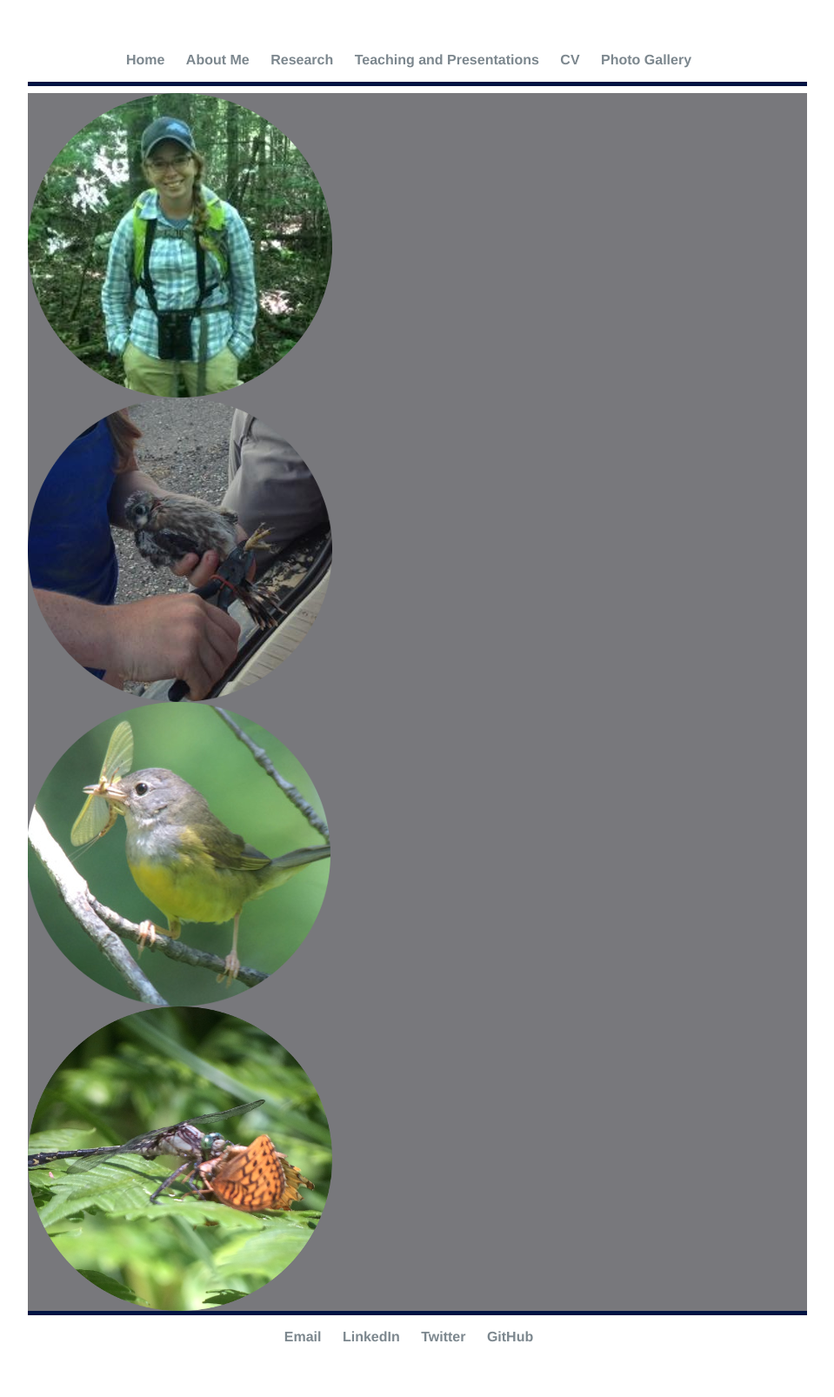
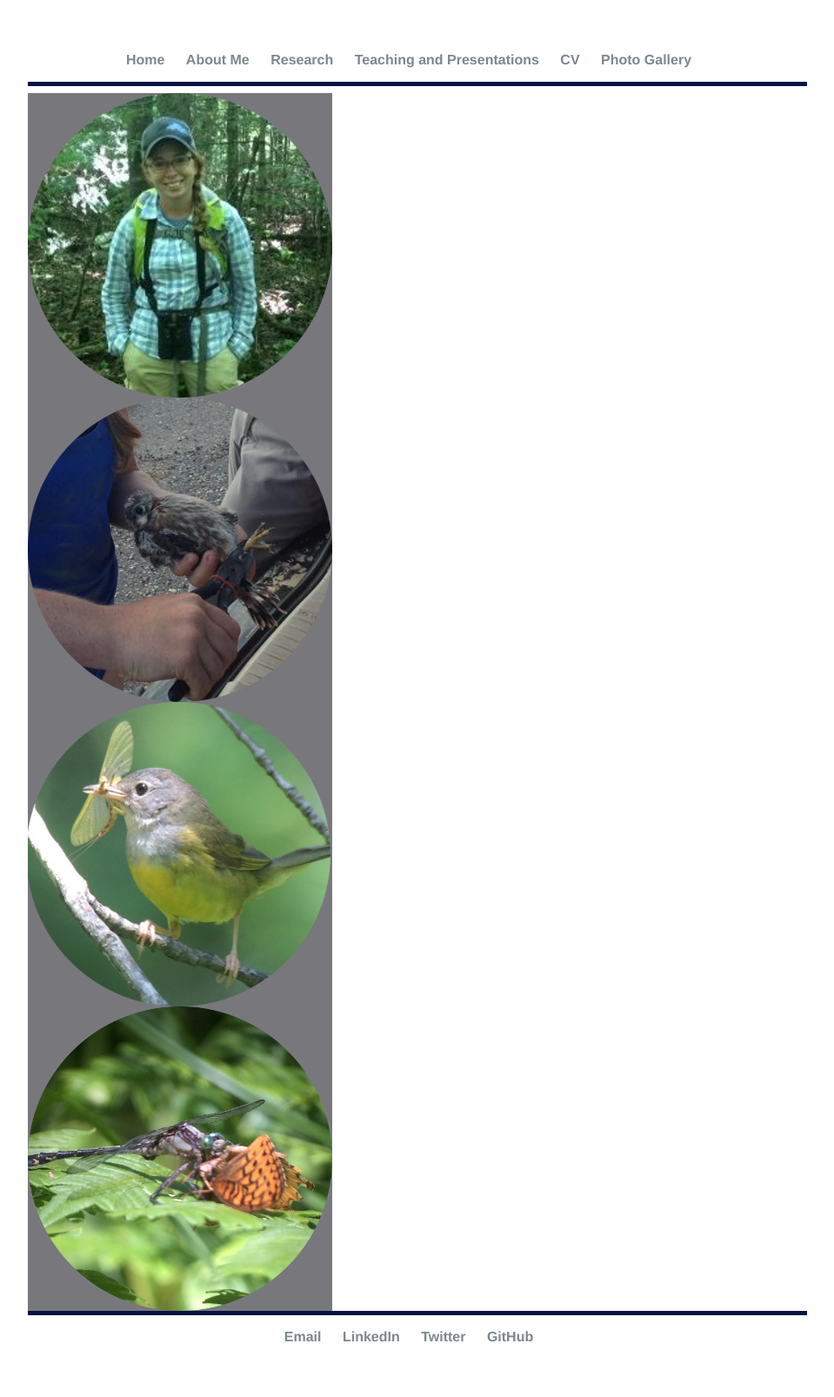
Before and after one commit to elizagrames/elizagrames.github.io, a Jekyll site: the page built from index.html, in a window 1280 px wide. Shown: the whole page at 87% size, without its empty margins (160-1119 px from the left). Built offline with Jekyll 4.4.1, drawn with Linux system fonts in a browser that asks for light colours.

Commit message:
Update index.html

```diff
--- a/index.html
+++ b/index.html
@@ -7,6 +7,8 @@ title: Eliza Grames, Ecology PhD Student
 
 	.button-image {
     display: block;
+		width: 350px;
+		height:350px;
     cursor: default;
 	background-color: #78787c;
 }
```
